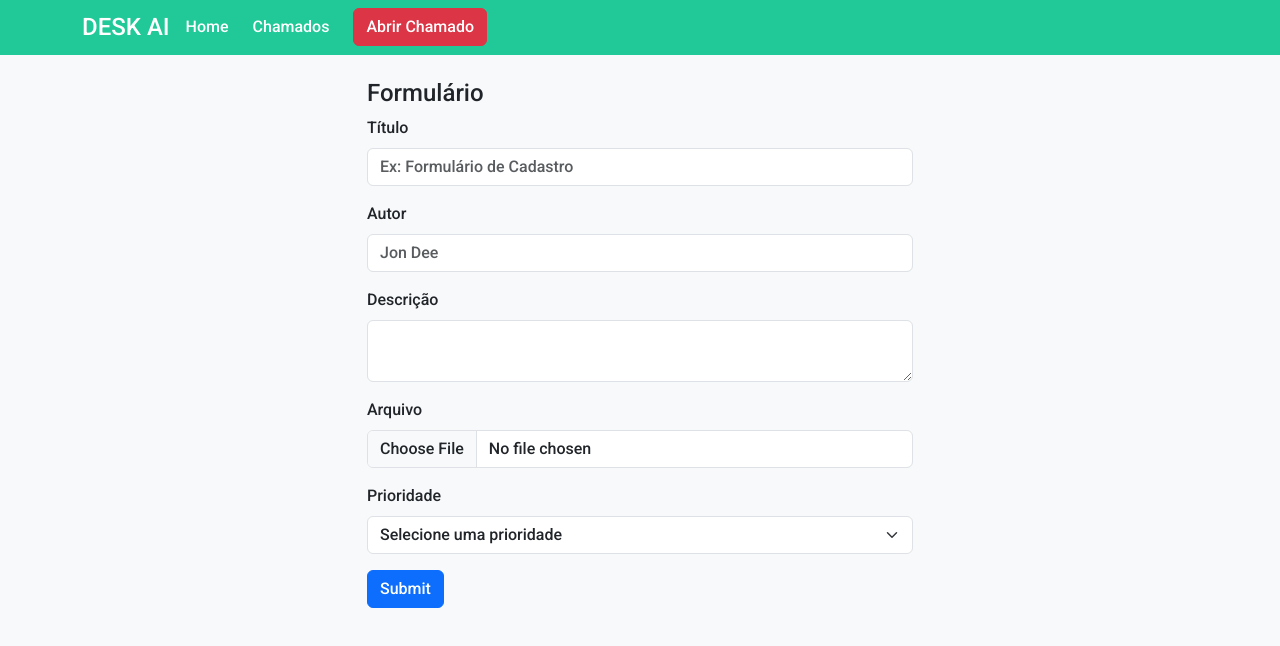
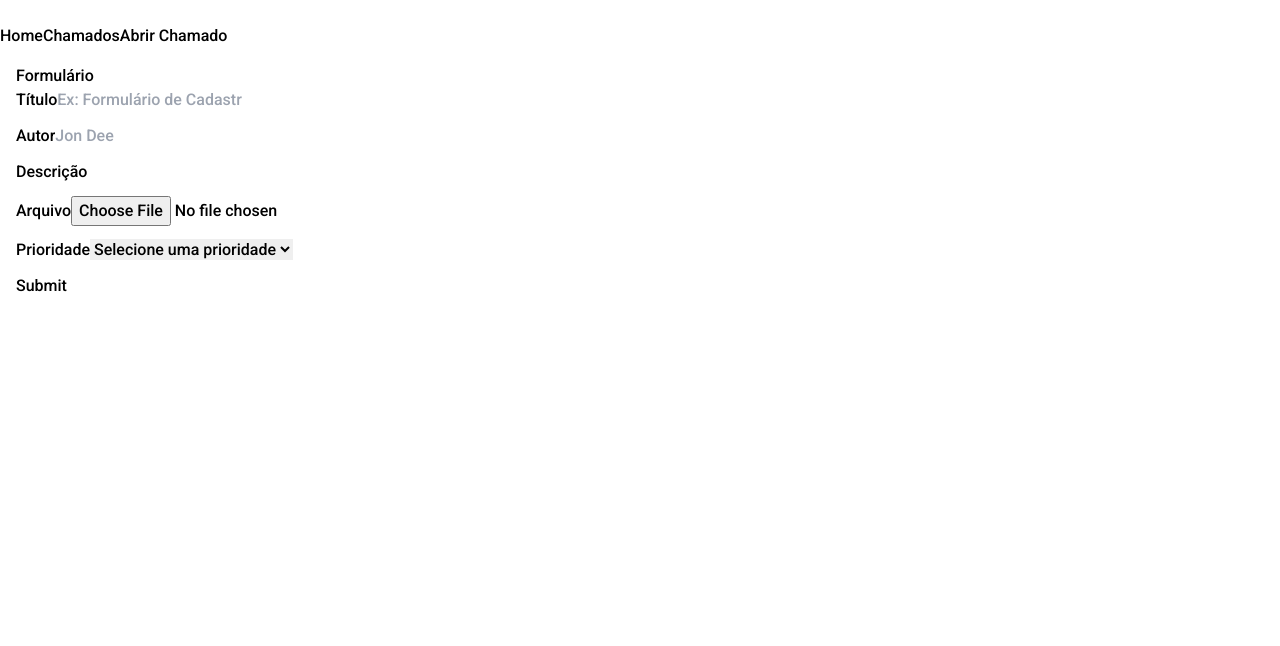
Before and after one commit to dezoliveira/desk-ai, a Next.js app: page /tickets/create in a window 1280 px wide. Shown: the top 646 px of the page. Built offline with nearby package versions, Linux system fonts and the light colour scheme.

Commit message:
Boostrap Uninstall and Tailwind CSS installation

```diff
--- a/app/components/Navbar.js
+++ b/app/components/Navbar.js
@@ -1,7 +1,4 @@
 'use client'
-
-// bootstrap components
-import { Container, Navbar, Nav, Button } from 'react-bootstrap'
 
 import Link from 'next/link'
 
@@ -13,25 +10,24 @@ const navColappse = {
 export default function MainNavbar() {
   return (
     <main>
-      <Navbar expand="lg">
-        <Container>
-          <Navbar.Brand>
+      <div>
+        <div>
+          <span>
             <h4 className='m-0 text-white'>DESK AI</h4>
-          </Navbar.Brand>
-          <Navbar.Toggle aria-controls="basic-navbar-nav" />
-          <Navbar.Collapse id="basic-navbar-nav">
-            <Nav className='d-flex align-items-center gap-4'>
+          </span>
+          <span id="basic-navbar-nav">
+            <nav className='d-flex align-items-center gap-4'>
               <Link href="/" className='link'>Home</Link>
               <Link href="/tickets" className='link'>Chamados</Link>
               <Link href="/tickets/create">
-                <Button variant='danger'>
+                <button variant='danger'>
                   Abrir Chamado
-                </Button>
+                </button>
               </Link>
-            </Nav>
-          </Navbar.Collapse>
-        </Container>
-      </Navbar>
+            </nav>
+          </span>
+        </div>
+      </div>
     </main>
   )
 }
--- a/app/globals.css
+++ b/app/globals.css
@@ -1,35 +1,3 @@
-main {
-  background-color: #f8f9fa ;
-  height: '100vh'
-}
-
-.navbar {
-  background-color: #20c997;
-  color: #fff
-}
-
-div.card--header {
-  background-color: #20c997;
-}
-
-.link {
-  color: #fff;
-  text-decoration: none;
-}
-
-.link:hover {
-  text-decoration: none;
-  color: blue;
-}
-
-.main_next {
-  height: 100%;
-}
-
-.wrapper {
-  height: 100vh;
-}
-
-.form-wrapper {
-  height: 100vh;
-}
+@tailwind base;
+@tailwind components;
+@tailwind utilities;
--- a/app/layout.js
+++ b/app/layout.js
@@ -1,8 +1,5 @@
 import { Roboto } from "next/font/google";
 import "./globals.css";
-
-// Import bootstrap CSS
-import "bootstrap/dist/css/bootstrap.min.css"
 
 // Components
 import MainNavbar from "./components/Navbar"
--- a/app/page.js
+++ b/app/page.js
@@ -4,9 +4,6 @@ import { database } from '@/firebaseConfig'
 import { get, ref } from 'firebase/database'
 import { useRouter } from 'next/navigation'
 import { useEffect, useState } from 'react'
-
-// bootstrap components
-import { Container, Col, Row, Spinner, ProgressBar } from 'react-bootstrap'
 
 const maxContain = {
   height: '90vh'
@@ -40,57 +37,28 @@ export default function Home() {
 
   return (
     <main>
-      <Container className='p-4 d-flex align-items-center justify-content-center'  style={maxContain}>
-        <Col lg={12} md={12} sm={12} className='d-flex gap-4'>
-          <Col>
-            <Row className='d-flex justify-content-around gap-4'>
+      <div>
         <h1>Totais:</h1>
-              <Row>
         <h2>Total: {score.total}</h2>
-                <ProgressBar variant="primary" now={100}/>
-              </Row>
-
-              <Row>
         <h2>Em aberto: {score.open}</h2>
-                <ProgressBar variant="info" now={100}/>
-              </Row>
-
-              <Row>
         <h2>Em andamento: {score.working}</h2>
-                <ProgressBar variant="info" now={0}/>
-              </Row>
-
-            </Row>
-          </Col>
-          <Col>
-            <Row className='d-flex justify-content-around gap-4'>
         <h1>Prioridades:</h1>
-              <Row>
+        <span>
           <h2>Alta: {score.high}</h2>
-                <ProgressBar variant="danger" now={100}/>
-              </Row>
-              <Row>
+        </span>
+        <span>
           <h2>Media: {score.medium}</h2>
-                <ProgressBar variant="warning" now={100}/>
-              </Row>
-              <Row>
+        </span>
+        <span>
           <h2>Baixa: {score.low}</h2>
-                <ProgressBar variant="success" now={100}/>
-              </Row>
-            </Row>
-          </Col>
-        </Col>
-        <Col className='text-center'>
+        </span>
         {
           isLoading && score &&
           <>
-            <Spinner animation="border" role="status">
               <span className="visually-hidden">Loading...</span>
-            </Spinner>
           </>
         }
-        </Col>
-      </Container>
+      </div>
     </main>
   );
 }
--- a/app/tickets/[id]/page.js
+++ b/app/tickets/[id]/page.js
@@ -3,9 +3,6 @@
 import { database } from "@/firebaseConfig"
 import { get, ref } from "firebase/database"
 import { useEffect, useState } from "react"
-
-// bootstrap components
-import { Container, Card, Col, Button, Spinner, Badge } from 'react-bootstrap'
 
 export default function TicketsDetails({params}) {
   const [tickets, setTickets] = useState([])
@@ -34,38 +31,32 @@ export default function TicketsDetails({params}) {
 
   return (
     <main>
-      <Container className='p-4 d-flex align-items-center justify-content-center'>
-        <Col lg={12} md={12} sm={12}>
+      <div className='p-4 d-flex align-items-center justify-content-center'>
           {
             !isLoading && tickets ? <>
-              <Card key={tickets.id} className='mb-4'>
-                <Card.Header>{tickets.title}</Card.Header>
-                <Card.Body>
-                  <Card.Title>{tickets.subtitle}</Card.Title>
-                  <Card.Text>
+              <div key={tickets.id} className='mb-4'>
+                <title>{tickets.title}</title>
+                <div>
+                  <title>{tickets.subtitle}</title>
+                  <div>
                     {tickets.body}
-                  </Card.Text>
+                  </div>
                   <span className="d-flex gap-2 align-items-center ">
                     Prioridade:
-                    <Badge bg={handlePriority(tickets.priority)}>{tickets.priority}</Badge>
+                    <div bg={handlePriority(tickets.priority)}>{tickets.priority}</div>
                   </span>
-                </Card.Body>
-            </Card>
+                </div>
+            </div>
             </> : ''
           }
-        </Col>
 
-        <Col className='text-center'>
         {
           isLoading && tickets &&
           <>
-            <Spinner animation="border" role="status">
-              <span className="visually-hidden">Loading...</span>
-            </Spinner>
+            <span className="visually-hidden">Loading...</span>
           </>
         }
-        </Col>
-      </Container>
+      </div>
     </main>
   )
 }
--- a/app/tickets/create/page.js
+++ b/app/tickets/create/page.js
@@ -7,8 +7,6 @@ import { getDownloadURL, ref as sRef, uploadBytes } from 'firebase/storage'
 
 import { useRouter } from 'next/navigation'
 import { useState } from 'react'
-
-import { Container, Col, Row, Form, Button } from 'react-bootstrap'
 
 export default function TicketsForm (){
   const router = useRouter()
@@ -119,53 +117,51 @@ export default function TicketsForm (){
 
   return (
     <main className='form-wrapper'>
-      <Container className='p-4 d-flex align-items-center justify-content-center'>
-        <Col lg={6} md={6} sm={12}>
-          <Row>
-            <Form onSubmit={handleCreateTicket}>
+      <div className='p-4 d-flex align-items-center justify-content-center'>
+        <form onSubmit={handleCreateTicket}>
           <h4>Formulário</h4>
-              <Form.Group className="mb-3" controlId="formTitle">
-                <Form.Label>Título</Form.Label>
-                <Form.Control
+          <div className="mb-3" controlId="formTitle">
+            <label>Título</label>
+            <input
               type="text"
               placeholder="Ex: Formulário de Cadastro"
               onChange={(e) => setTitle(e.target.value)}
               value={title}
             />
-              </Form.Group>
+          </div>
 
-              <Form.Group className="mb-3" controlId="formName">
-                <Form.Label>Autor</Form.Label>
-                <Form.Control
+          <div className="mb-3" controlId="formName">
+            <label>Autor</label>
+            <input
               type="text"
               placeholder="Jon Dee"
               onChange={(e) => setAuthor(e.target.value)}
               value={author}
             />
-              </Form.Group>
+          </div>
 
-              <Form.Group className="mb-3" controlId="formBody">
-                <Form.Label>Descrição</Form.Label>
-                <Form.Control
+          <div className="mb-3" controlId="formBody">
+            <label>Descrição</label>
+            <input
               as="textarea"
               aria-label="Ex: O usuário tentou cliclar em cadastrar..."
               onChange={(e) => setBody(e.target.value)}
               value={body}
             />
-              </Form.Group>
+          </div>
 
-              <Form.Group className="mb-3" controlId="formFiles">
-                <Form.Label>Arquivo</Form.Label>
-                <Form.Control
+          <div className="mb-3" controlId="formFiles">
+            <label>Arquivo</label>
+            <input
               type="file"
               placeholder="Add a File"
               onChange={handleChange}
             />
-              </Form.Group>
+          </div>
 
-              <Form.Group className="mb-3" controlId="formPriority">
-                <Form.Label>Prioridade</Form.Label>
-                  <Form.Select
+          <div className="mb-3" controlId="formPriority">
+            <label>Prioridade</label>
+              <select
                 aria-label="Selecione uma prioridade"
                 onChange={(e) => setPriority(e.target.value)}
               >
@@ -173,16 +169,14 @@ export default function TicketsForm (){
               <option value="Alta">Alta</option>
               <option value="Media">Media</option>
               <option value="Baixa">Baixa</option>
-                </Form.Select>
-              </Form.Group>
+            </select>
+          </div>
 
-              <Button variant="primary" type="submit">
+          <button variant="primary" type="submit">
             Submit
-              </Button>
-            </Form>
-          </Row>
-        </Col>
-      </Container>
+          </button>
+        </form>
+      </div>
     </main>
   )
 }
--- /dev/null
+++ b/postcss.config.js
@@ -0,0 +1,6 @@
+module.exports = {
+  plugins: {
+    tailwindcss: {},
+    autoprefixer: {},
+  },
+}
--- /dev/null
+++ b/tailwind.config.js
@@ -0,0 +1,15 @@
+/** @type {import('tailwindcss').Config} */
+module.exports = {
+  content: [
+    "./app/**/*.{js,ts,jsx,tsx,mdx}",
+    "./pages/**/*.{js,ts,jsx,tsx,mdx}",
+    "./components/**/*.{js,ts,jsx,tsx,mdx}",
+
+    // Or if using `src` directory:
+    "./src/**/*.{js,ts,jsx,tsx,mdx}",
+  ],
+  theme: {
+    extend: {},
+  },
+  plugins: [],
+}
```
Also changed, not shown: app/tickets/page.js (+16 -21 lines), package.json (+5 -2 lines), 1 other file (tests, documents, lock files or other folders). Lines whose indentation alone changed are shown as unchanged.
